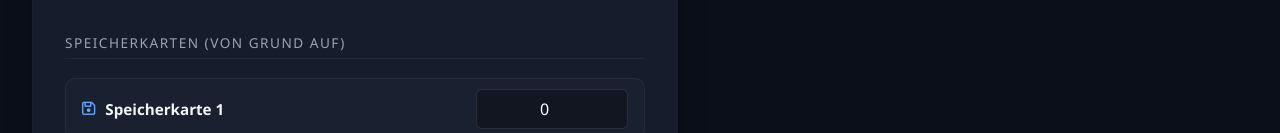
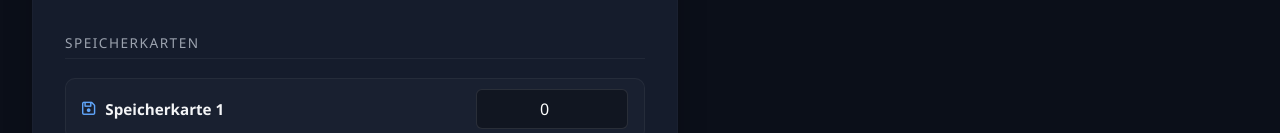
Before and after one commit to Tostbroti-Studios/Primeitemrechner, a plain HTML site: page index.html in a window 1280 px wide. Shown: the part 685-818 px from the top of the page. Drawn offline with Linux system fonts and the light colour scheme.

Commit message:
Aktualisieren von index.html

```diff
--- a/index.html
+++ b/index.html
@@ -287,7 +287,7 @@
                     <input type="number" min="0" value="0" data-item="lagerterminal" oninput="calculateTotal()">
                 </div>
 
-                <div class="category-header">Speicherkarten (Von Grund auf)</div>
+                <div class="category-header">Speicherkarten</div>
                 <div class="input-row"><label><i class="fa-regular fa-floppy-disk" style="color: #60a5fa;"></i> Speicherkarte 1</label><input type="number" min="0" value="0" data-item="speicherkarte1" oninput="calculateTotal()"></div>
                 <div class="input-row"><label><i class="fa-regular fa-floppy-disk" style="color: #60a5fa;"></i> Speicherkarte 2</label><input type="number" min="0" value="0" data-item="speicherkarte2" oninput="calculateTotal()"></div>
                 <div class="input-row"><label><i class="fa-regular fa-floppy-disk" style="color: #60a5fa;"></i> Speicherkarte 3</label><input type="number" min="0" value="0" data-item="speicherkarte3" oninput="calculateTotal()"></div>
```
